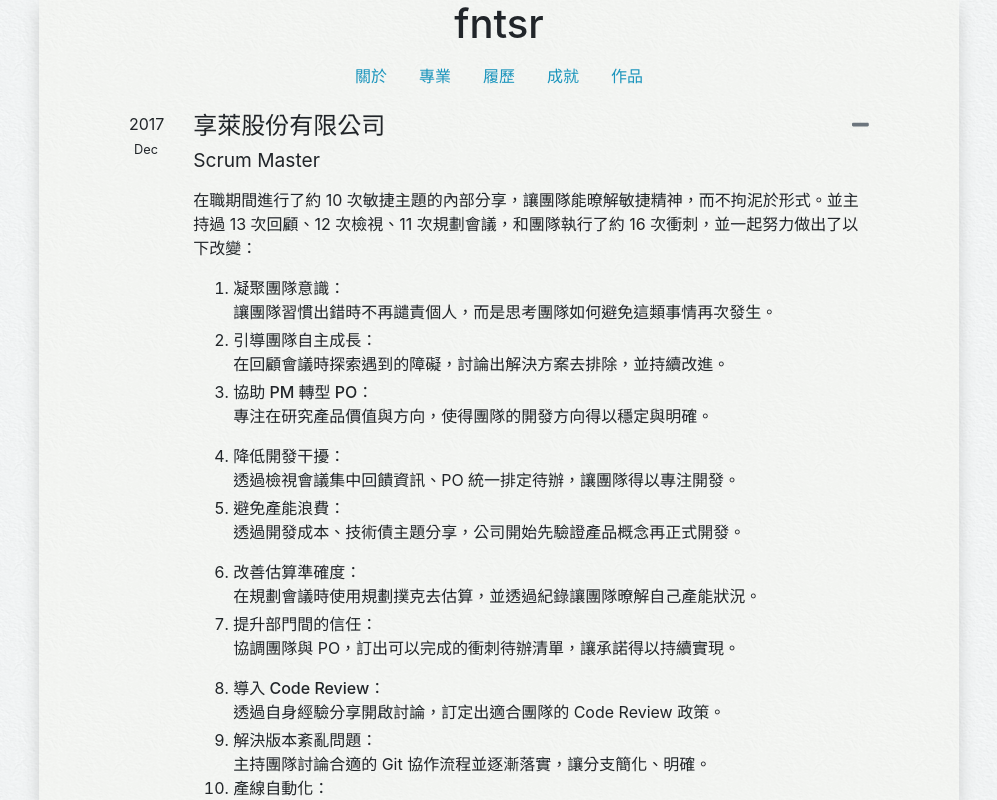
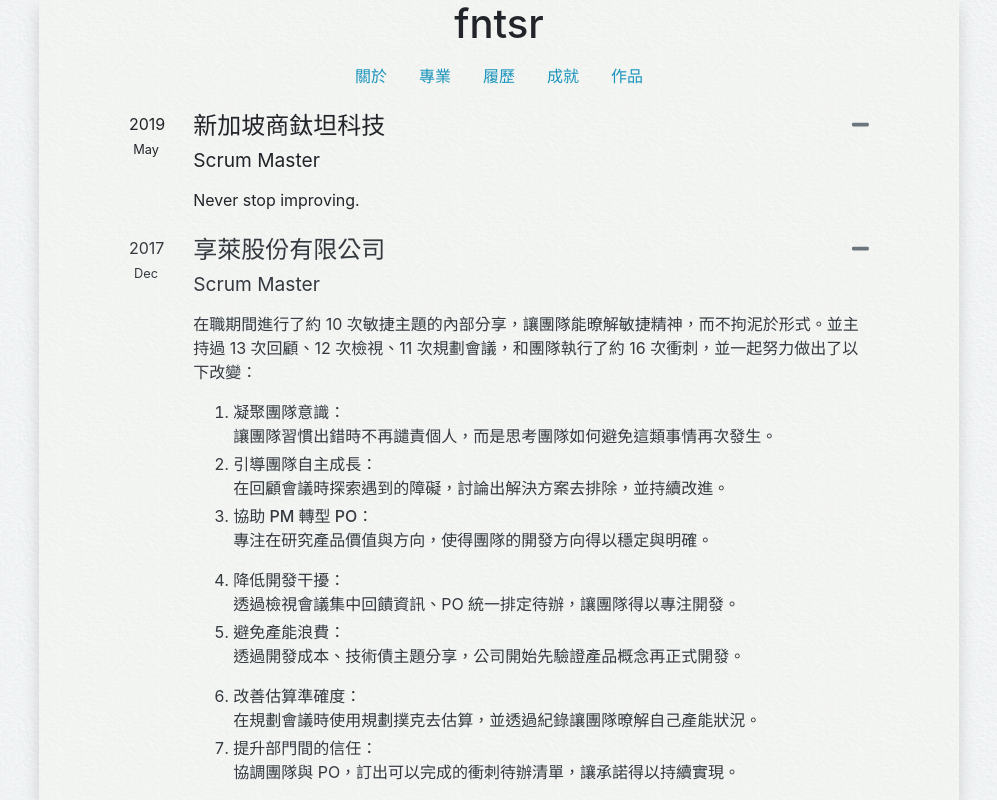
Before and after one commit to fntsrlike/fntsr.tw-2019, a Vue app: page /cv in a window 1280 px wide. Shown: the top 800 px of the page, without its empty margins (141-1138 px from the left). Built offline with nearby package versions, Linux system fonts and the light colour scheme.

Commit message:
Update CV

```diff
--- a/src/views/CurriculumVitae.vue
+++ b/src/views/CurriculumVitae.vue
@@ -1,8 +1,14 @@
 <template>
   <section>
     <h2 class="d-none d-print-block text-center">履歷</h2>
+    <exp-item title="新加坡商鈦坦科技" subtitle="Scrum Master" from="2019-05"
+      anchorPath="cv" anchor-id="cv-titansoft" :isHeadlines="true">
+      <p>
+        Never stop improving.
+      </p>
+    </exp-item>
     <exp-item title="享萊股份有限公司" subtitle="Scrum Master" from="2017-12" to="2018-12"
-      anchorPath="cv" anchor-id="cv-sharelike" :isHeadlines="true">
+      anchorPath="cv" anchor-id="cv-sharelike">
       <p>
         在職期間進行了約 10 次敏捷主題的內部分享，讓團隊能暸解敏捷精神，而不拘泥於形式。並主持過 13 次回顧、12 次檢視、11 次規劃會議，和團隊執行了約 16 次衝刺，並一起努力做出了以下改變：
       </p>
```
